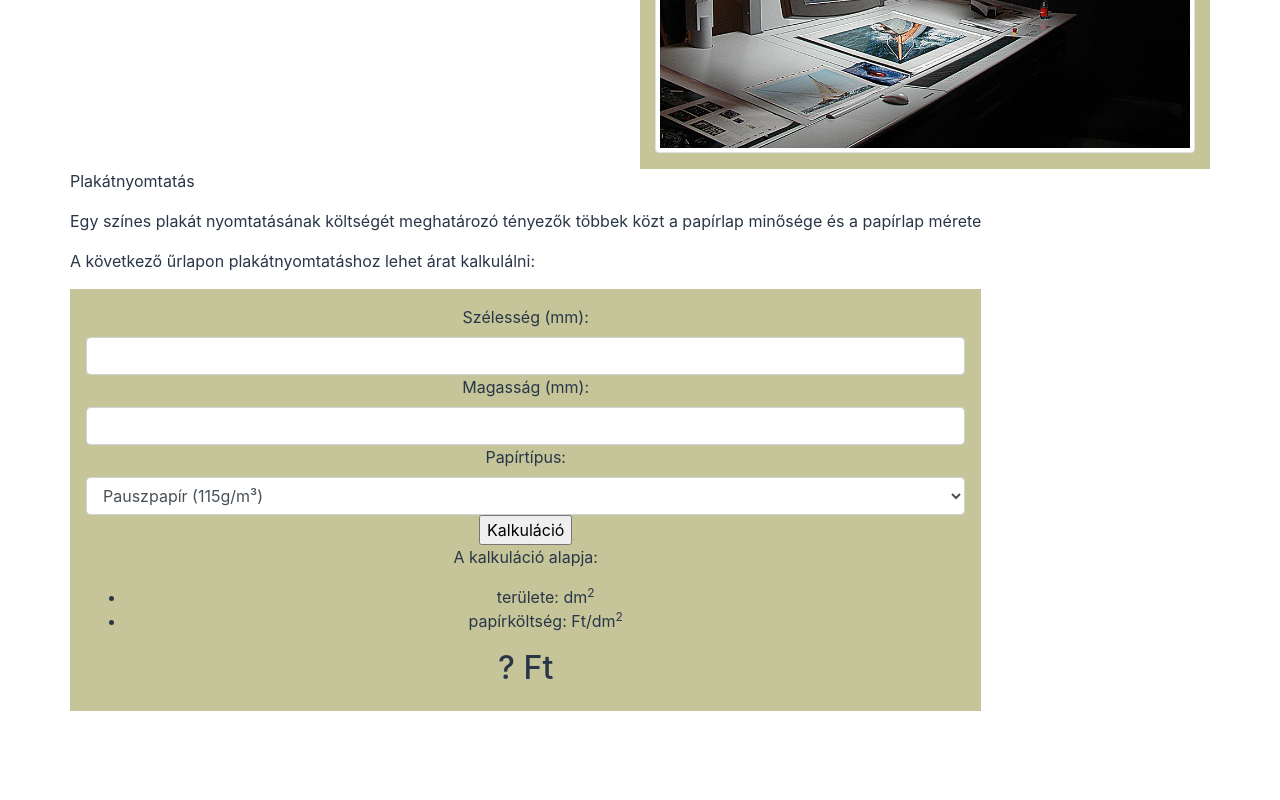
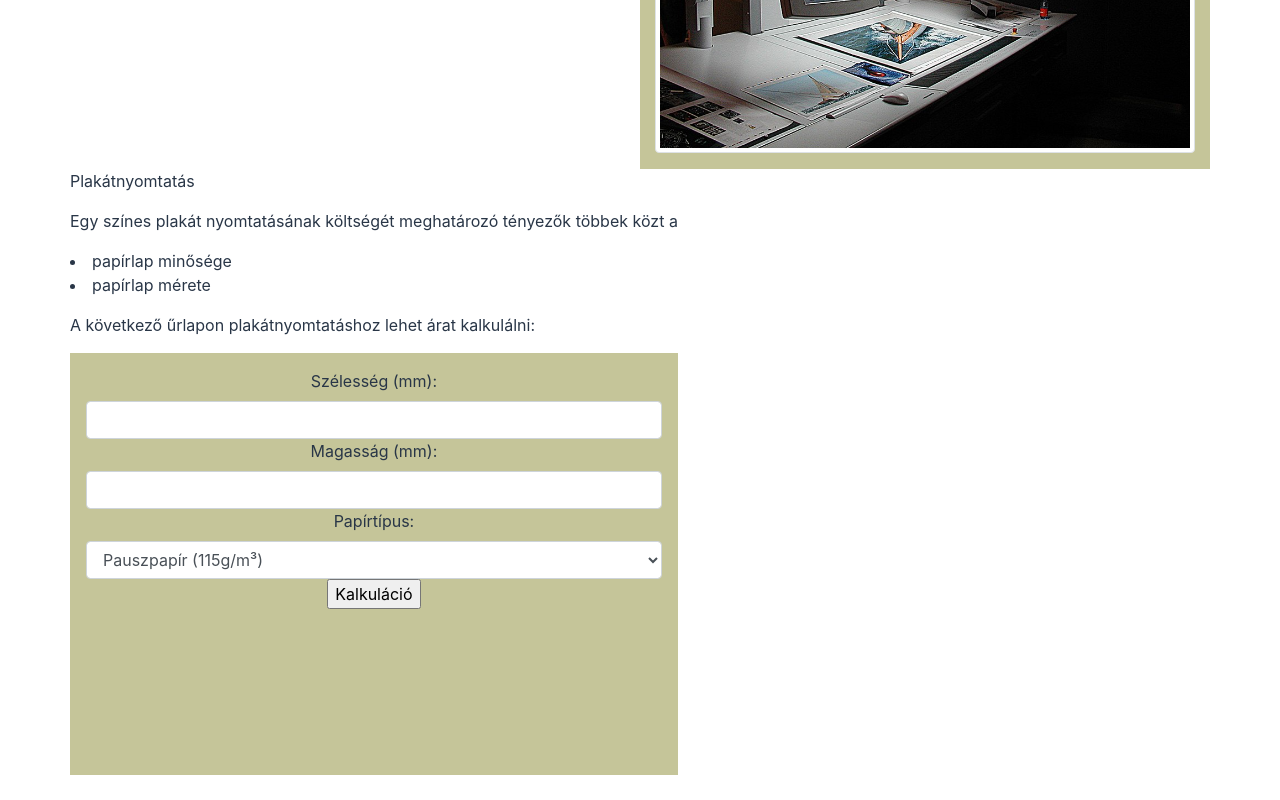
Before and after one commit to Petya112/2022-03-07_Nyomtat-s, a plain HTML site: page index.html in a window 1280 px wide. Shown: the part 1845-2645 px from the top of the page. Before the commit the page ends 2581 px from the top, so only its background shows below. Drawn offline with Linux system fonts and the light colour scheme.

Commit message:
5. feladat

```diff
--- a/index.html
+++ b/index.html
@@ -73,7 +73,9 @@
 <div>
   <p>Plakátnyomtatás</p>
 
-  <p>Egy színes plakát nyomtatásának költségét meghatározó tényezők többek közt a papírlap minősége és a papírlap mérete</p>
+  <p>Egy színes plakát nyomtatásának költségét meghatározó tényezők többek közt a
+    <li>papírlap minősége</li>
+    <li>papírlap mérete</li></p>
 
   <p>A következő űrlapon plakátnyomtatáshoz lehet árat kalkulálni:</p>
 
@@ -91,8 +93,8 @@
       <option value="45">Szatén, normál, fotópapír (190g/m³)</option>
       <option value="65">Művész, kreatív, kartonpapír (300g/m³)</option>
     </select>
-    <input type="button" value="Kalkuláció" id="kalkulalGomb" />
-    <div>
+    <input type="button" value="Kalkuláció" id="kalkulalGomb"  />
+    <div id="valasz">
       <p>A kalkuláció alapja:</p>
       <ul>
         <li>területe: <span id="terulet"></span> dm<sup>2</sup></li>
--- a/nyomtatas.js
+++ b/nyomtatas.js
@@ -3,9 +3,22 @@ function kalkulal(){
     const szelesseg=297;
     const magassag=420;
     const papir=document.getElementById('papirtipus').value;
+    const szelesseg = document.getElementById('szelesseg').value;
+    const magassag = document.getElementById('magassag').value;
     //Számítások
     let terulet=Math.round((szelesseg*magassag)/10000);
     let koltseg=terulet*papir;
     //Megjelenítés
     document.getElementById('valasz').style.visibility = "visible";
+
 }
+
+function myfunction()
+{
+
+
+
+
+
+
+}
```
